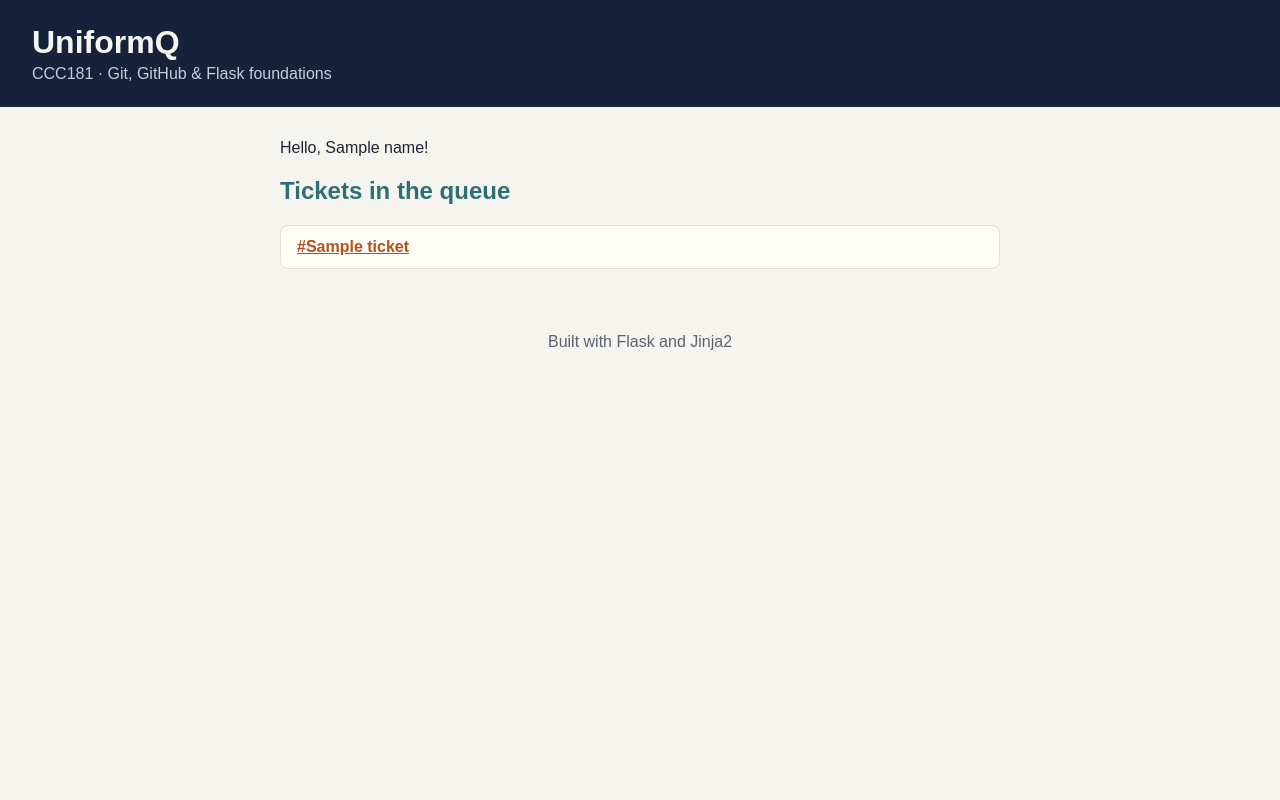
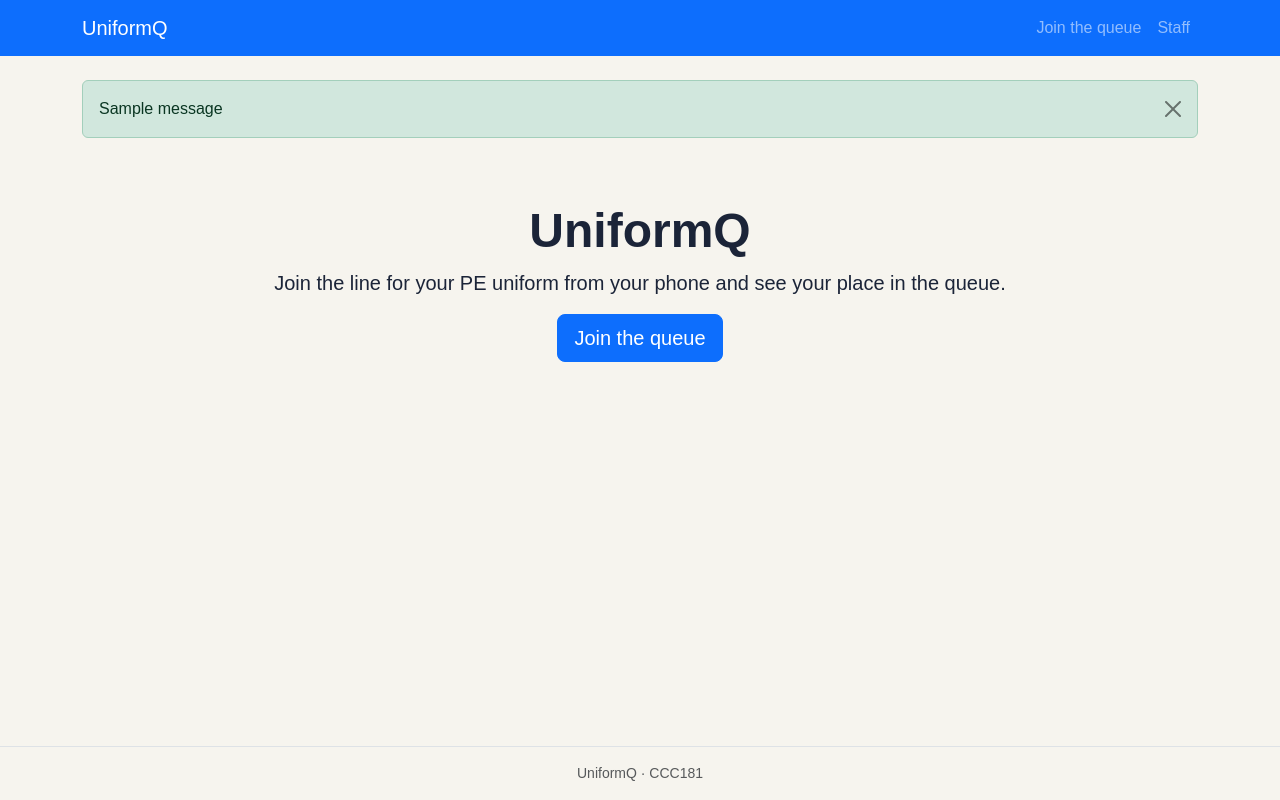
Before and after one commit to JekoBot/CCC181, a Flask app: template templates/index.html in a window 1280 px wide. Run offline with Flask 3, Linux system fonts and the light colour scheme; the template is opened without the code that fills it: most values are stand-ins (such as "Sample title", 1, 10 or a date in 2020); one stand-in notice (Sample message) is shown.

Commit message:
Add Bootstrap layout and navigation (#1)

```diff
--- a/app.py
+++ b/app.py
@@ -4,9 +4,10 @@ Run it with:
     flask --app app run --debug
 then open http://127.0.0.1:5000
 """
-from flask import Flask, render_template
+from flask import Flask, abort, flash, redirect, render_template, request, url_for
 
 app = Flask(__name__)
+app.secret_key = "dev-only-change-me"
 
 SERVICES = [
     {"id": 1, "name": "PE shirt"},
@@ -26,22 +27,17 @@ TICKETS = [
 
 @app.route("/")
 def index():
-    # render_template looks inside the templates/ folder and passes
-    # keyword arguments to the template as variables.
-    numbers = [t["number"] for t in TICKETS]
-    return render_template("index.html", name="Ana", tickets=numbers)
+    return render_template("index.html")
 
 
-@app.route("/queue/<int:ticket_id>")
-def ticket(ticket_id):
-    # <int:ticket_id> only matches numbers, so /queue/abc returns 404.
-    return render_template("ticket.html", ticket_id=ticket_id)
+@app.route("/join")
+def join_form():
+    return "Join form coming soon"
 
 
-@app.route("/hello")
-def hello():
-    # The plain-string version from the Routes slide.
-    return "Hello, CCC181!"
+@app.route("/staff")
+def staff_dashboard():
+    return "Staff dashboard coming soon"
 
 
 if __name__ == "__main__":
--- a/templates/base.html
+++ b/templates/base.html
@@ -4,20 +4,57 @@
   <meta charset="utf-8">
   <meta name="viewport" content="width=device-width, initial-scale=1">
   <title>{% block title %}UniformQ{% endblock %}</title>
-  {# Link static files with url_for instead of hard-coding paths #}
+  <link rel="stylesheet"
+        href="https://cdn.jsdelivr.net/npm/bootstrap@5.3.3/dist/css/bootstrap.min.css">
   <link rel="stylesheet" href="{{ url_for('static', filename='css/style.css') }}">
 </head>
-<body>
-  <header>
-    <h1><a href="{{ url_for('index') }}">UniformQ</a></h1>
-    <p class="tagline">CCC181 · Git, GitHub &amp; Flask foundations</p>
-  </header>
+<body class="d-flex flex-column min-vh-100">
+  <a class="visually-hidden-focusable" href="#main">Skip to main content</a>
 
-  <main>
+  <nav class="navbar navbar-expand-md bg-primary" data-bs-theme="dark">
+    <div class="container">
+      <a class="navbar-brand" href="{{ url_for('index') }}">UniformQ</a>
+      <button class="navbar-toggler" type="button" data-bs-toggle="collapse"
+              data-bs-target="#mainNav" aria-controls="mainNav"
+              aria-expanded="false" aria-label="Toggle navigation">
+        <span class="navbar-toggler-icon"></span>
+      </button>
+      <div class="collapse navbar-collapse" id="mainNav">
+        <ul class="navbar-nav ms-auto">
+          <li class="nav-item">
+            <a class="nav-link {% if request.endpoint == 'join_form' %}active{% endif %}"
+               {% if request.endpoint == 'join_form' %}aria-current="page"{% endif %}
+               href="{{ url_for('join_form') }}">Join the queue</a>
+          </li>
+          <li class="nav-item">
+            <a class="nav-link {% if request.endpoint == 'staff_dashboard' %}active{% endif %}"
+               {% if request.endpoint == 'staff_dashboard' %}aria-current="page"{% endif %}
+               href="{{ url_for('staff_dashboard') }}">Staff</a>
+          </li>
+        </ul>
+      </div>
+    </div>
+  </nav>
+
+  <main id="main" class="container my-4 flex-grow-1">
+    {% with messages = get_flashed_messages(with_categories=true) %}
+      {% for category, message in messages %}
+        <div class="alert alert-{{ category }} alert-dismissible fade show" role="alert">
+          {{ message }}
+          <button type="button" class="btn-close" data-bs-dismiss="alert" aria-label="Close"></button>
+        </div>
+      {% endfor %}
+    {% endwith %}
+
     {% block content %}{% endblock %}
   </main>
 
-  <footer>Built with Flask and Jinja2</footer>
+  <footer class="border-top py-3 text-center text-body-secondary small">
+    UniformQ · CCC181
+  </footer>
+
+  <script src="https://cdn.jsdelivr.net/npm/bootstrap@5.3.3/dist/js/bootstrap.bundle.min.js"></script>
   <script src="{{ url_for('static', filename='js/main.js') }}"></script>
+  {% block scripts %}{% endblock %}
 </body>
 </html>
--- a/templates/index.html
+++ b/templates/index.html
@@ -1,14 +1,10 @@
 {% extends "base.html" %}
+{% block title %}UniformQ{% endblock %}
 
 {% block content %}
-  <p>Hello, {{ name }}!</p>
-
-  <h2>Tickets in the queue</h2>
-  <ul class="tickets">
-    {% for t in tickets %}
-      <li><a href="{{ url_for('ticket', ticket_id=t) }}">#{{ t }}</a></li>
-    {% else %}
-      <li>The queue is empty.</li>
-    {% endfor %}
-  </ul>
+<div class="text-center py-5">
+  <h1 class="display-5 fw-bold">UniformQ</h1>
+  <p class="lead">Join the line for your PE uniform from your phone and see your place in the queue.</p>
+  <a class="btn btn-primary btn-lg" href="{{ url_for('join_form') }}">Join the queue</a>
+</div>
 {% endblock %}
```
Also changed, not shown: docs/week3/feedback.md (+75 -0 lines), docs/week3/personas.md (+7 -7 lines).
